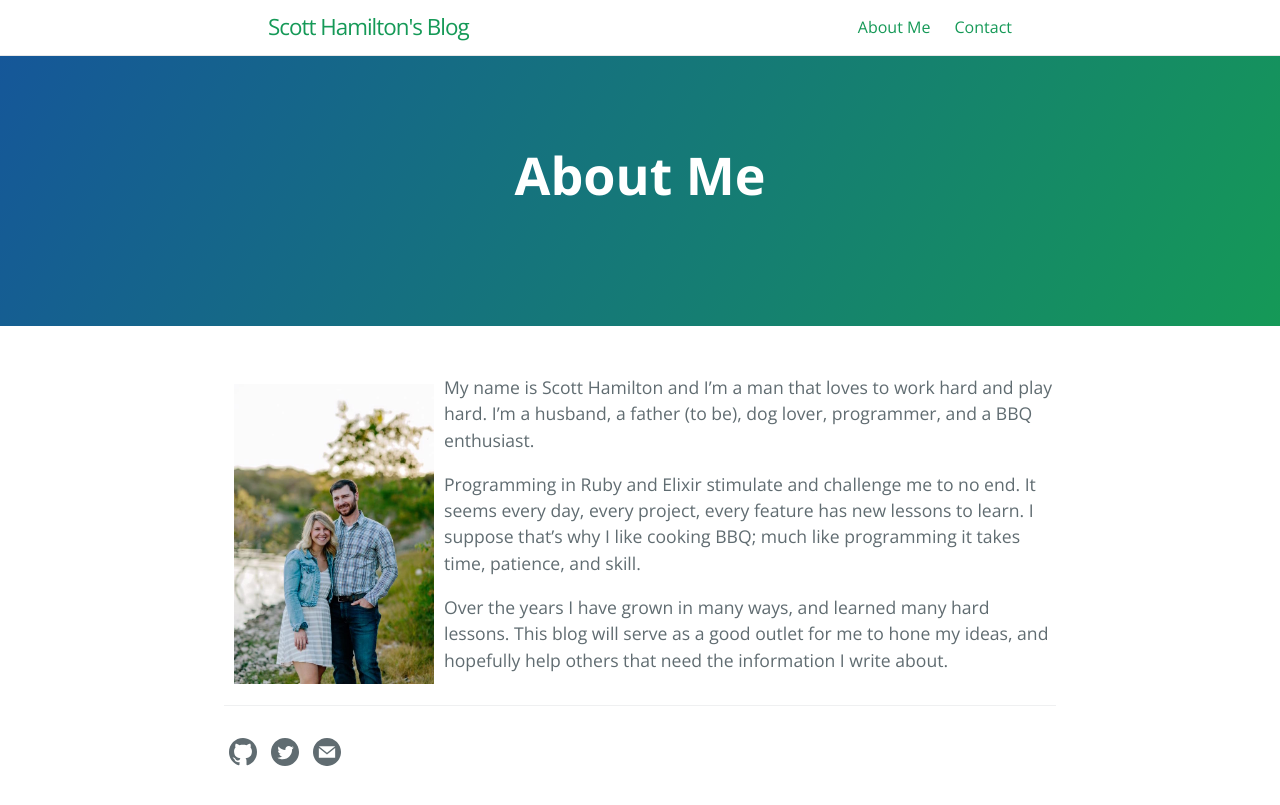
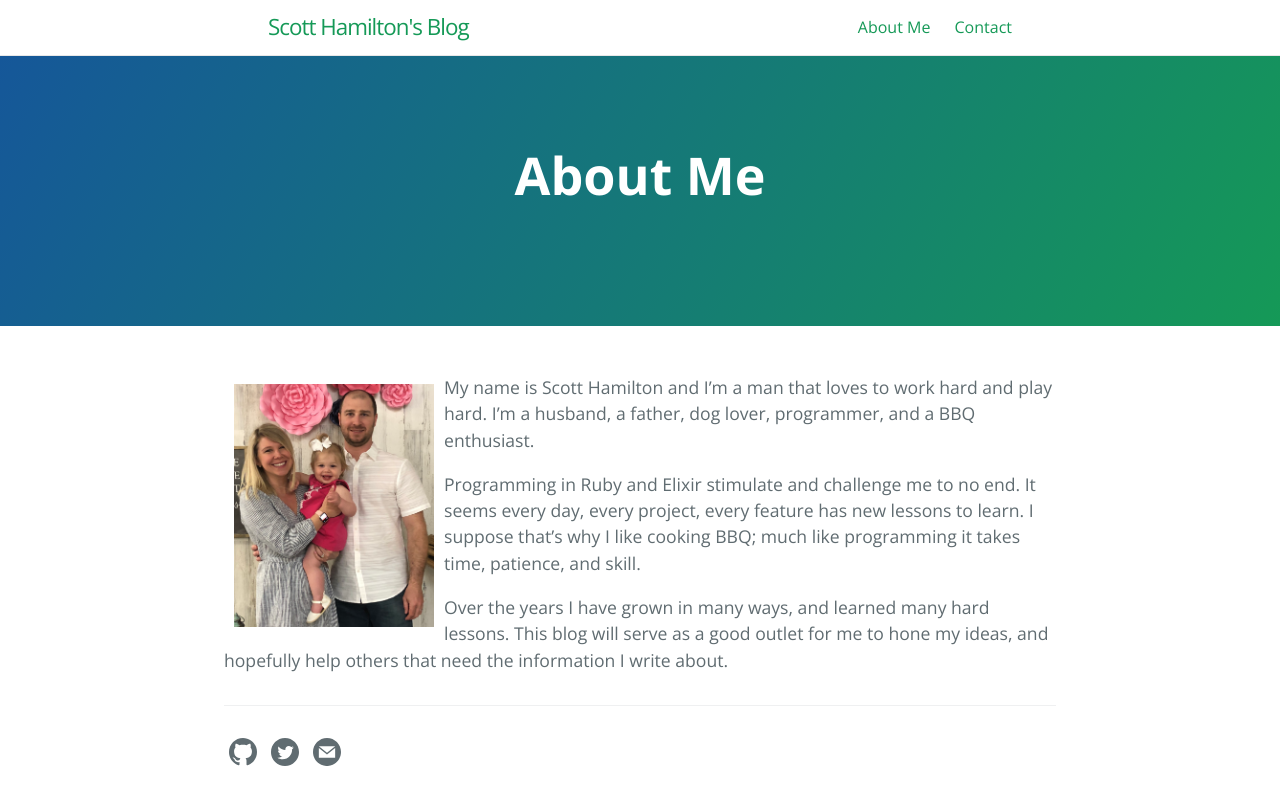
Before and after one commit to shamil614/shamil614.github.io, a Jekyll site: the page built from about.md, in a window 1280 px wide. Shown: the top 805 px of the page. Built offline with Jekyll 4.4.1, drawn with Linux system fonts in a browser that asks for light colours; part of the change alters nothing that is shown.

```diff
--- a/_config.yml
+++ b/_config.yml
@@ -24,11 +24,11 @@ disqus:
 url: "https://shamil614.github.io" # the base hostname & protocol for your site, e.g. http://example.com
 author: Scott Hamilton
 google_analytics: UA-106995426-1
-twitter_username: greeneggs614
+twitter_username: scottybytesback
 github_username:  shamil614
 image: /assets/scott.jpg
 twitter:
-   username: greeneggs614
+   username: scottybytesback
 github:
  owner_url: "https://github.com/shamil614"
  owner_name: "shamil614"
--- a/about.md
+++ b/about.md
@@ -5,7 +5,7 @@ permalink: /about/
 ---
 
 
-![Scott and his wife Brooke](/assets/scott_brooke.jpg){:width="200px" align="left" style="margin:10px"}My name is Scott Hamilton and I'm a man that loves to work hard and play hard. I'm a husband, a father (to be), dog lover, programmer, and a BBQ enthusiast.
+![Scott and his wife Brooke](/assets/images/scott_brooke_hazel.jpg){:width="200px" align="left" style="margin:10px"}My name is Scott Hamilton and I'm a man that loves to work hard and play hard. I'm a husband, a father, dog lover, programmer, and a BBQ enthusiast.
 
 Programming in Ruby and Elixir stimulate and challenge me to no end. It seems every day, every project, every feature has new lessons to learn. I suppose that's why I like cooking BBQ; much like programming it takes time, patience, and skill.
 
```
Also changed, not shown: assets/images/scott_brooke_hazel.jpg (added), assets/scott.jpeg (deleted), assets/scott_brooke.jpg (deleted), 10 other files.
